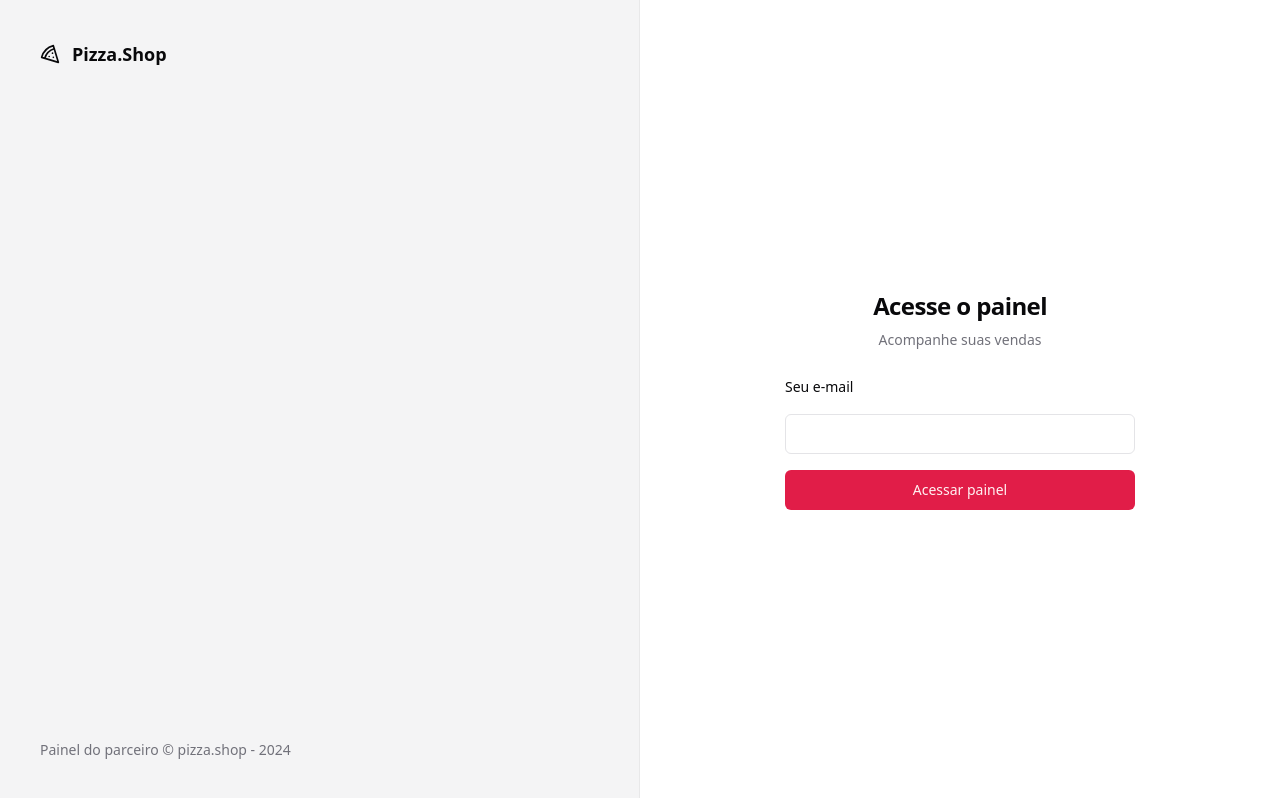
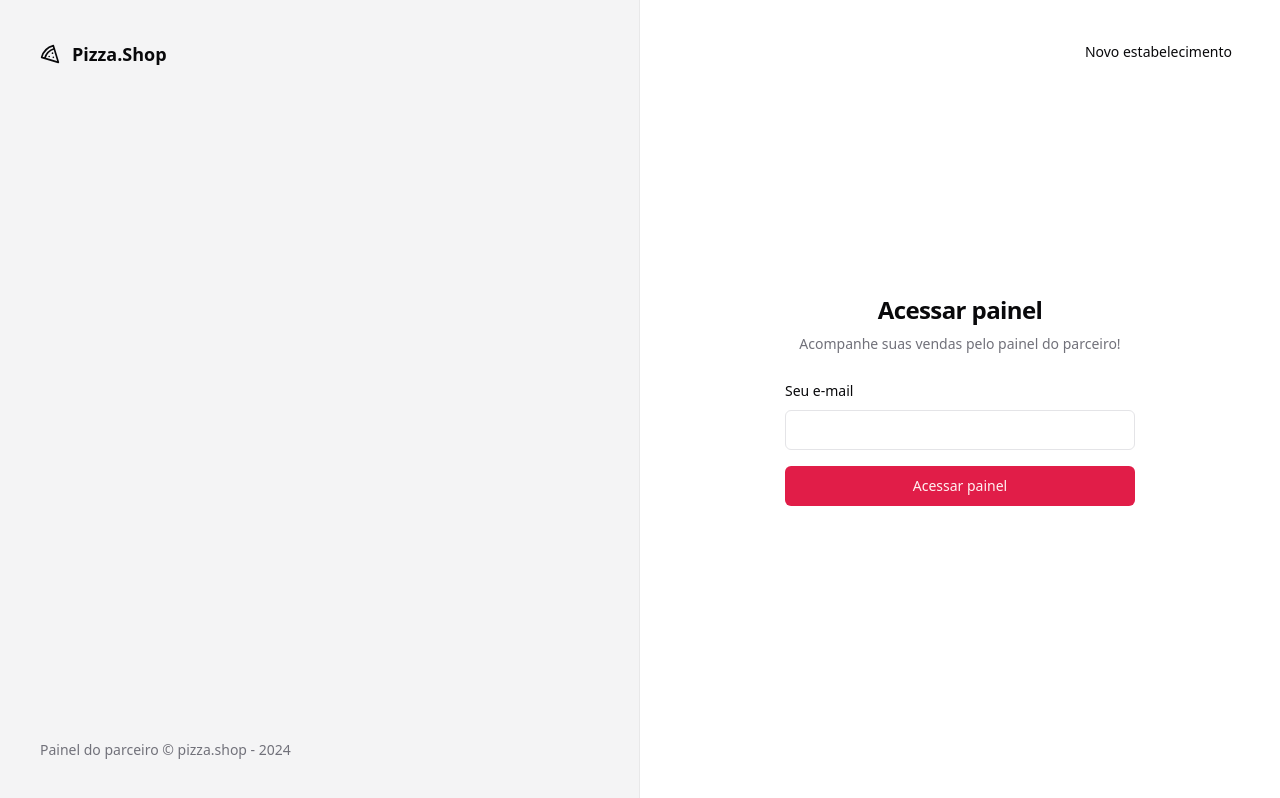
Before and after one commit to Aurelio-ch/pizzashop-web, a React (Vite) app: page /sign-in in a window 1280 px wide. Built offline with nearby package versions, Linux system fonts and the light colour scheme.

Commit message:
botão para registrar

```diff
--- a/src/pages/_layouts/auth.tsx
+++ b/src/pages/_layouts/auth.tsx
@@ -14,7 +14,7 @@ export function AuthLayout() {
         </footer>
       </div>
 
-      <div className="flex flex-col items-center justify-center">
+      <div className="relative flex flex-col items-center justify-center">
         <Outlet />
       </div>
     </div>
--- a/src/pages/auth/sign-in.tsx
+++ b/src/pages/auth/sign-in.tsx
@@ -1,6 +1,6 @@
-import { Loader2 } from 'lucide-react'
 import { Helmet } from 'react-helmet-async'
 import { useForm } from 'react-hook-form'
+import { Link } from 'react-router-dom'
 import { toast } from 'sonner'
 import { z } from 'zod'
 
@@ -23,19 +23,17 @@ export function SignIn() {
 
   async function handleSignIn(data: SignInForm) {
     try {
-      console.log(data)
-
-      // throw new Error()
-
       await new Promise((resolve) => setTimeout(resolve, 2000))
 
-      toast.success('Enviamos um link de autenticação para o seu e-mail.', {
+      toast.success('Enviamos um link de autenticação para seu e-mail.', {
         action: {
           label: 'Reenviar',
-          onClick: () => handleSignIn(data),
+          onClick: () => {
+            handleSignIn(data)
+          },
         },
       })
-    } catch {
+    } catch (error) {
       toast.error('Credenciais inválidas.')
     }
   }
@@ -43,28 +41,30 @@ export function SignIn() {
   return (
     <>
       <Helmet title="Login" />
+
       <div className="p-8">
+        <Button variant="ghost" asChild className="absolute right-8 top-8">
+          <Link to="/sign-up">Novo estabelecimento</Link>
+        </Button>
+
         <div className="flex w-[350px] flex-col justify-center gap-6">
           <div className="flex flex-col gap-2 text-center">
             <h1 className="text-2xl font-semibold tracking-tight">
-              Acesse o painel
+              Acessar painel
             </h1>
             <p className="text-sm text-muted-foreground">
-              Acompanhe suas vendas
+              Acompanhe suas vendas pelo painel do parceiro!
             </p>
           </div>
 
-          <form onSubmit={handleSubmit(handleSignIn)} className="space-y-4">
-            <div className="space-y-4">
+          <form className="space-y-4" onSubmit={handleSubmit(handleSignIn)}>
+            <div className="space-y-2">
               <Label htmlFor="email">Seu e-mail</Label>
               <Input id="email" type="email" {...register('email')} />
             </div>
-            <Button className="w-full" type="submit" disabled={isSubmitting}>
-              {isSubmitting ? (
-                <Loader2 className="animate-spin" />
-              ) : (
-                'Acessar painel'
-              )}
+
+            <Button disabled={isSubmitting} className="w-full" type="submit">
+              Acessar painel
             </Button>
           </form>
         </div>
```
